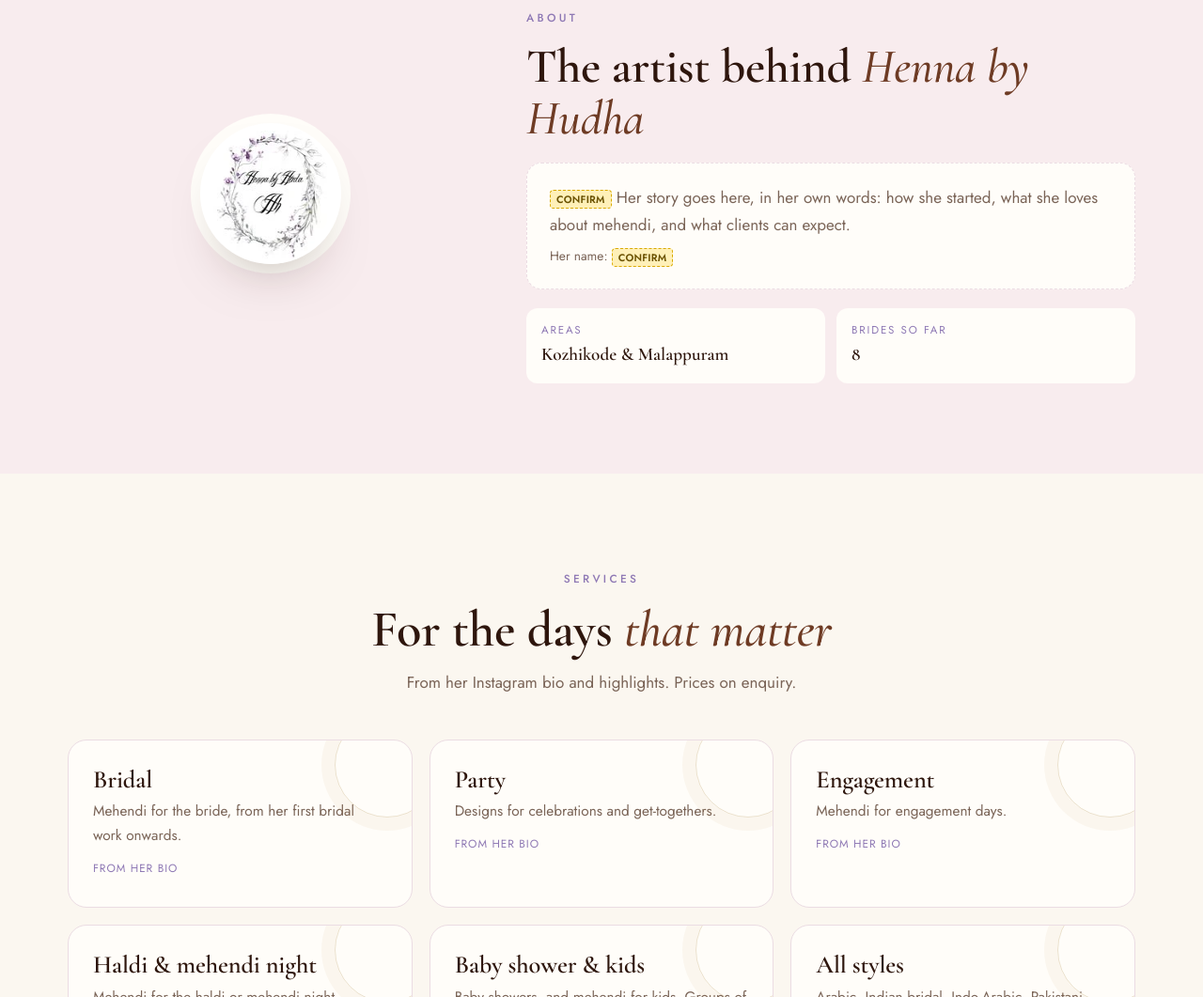
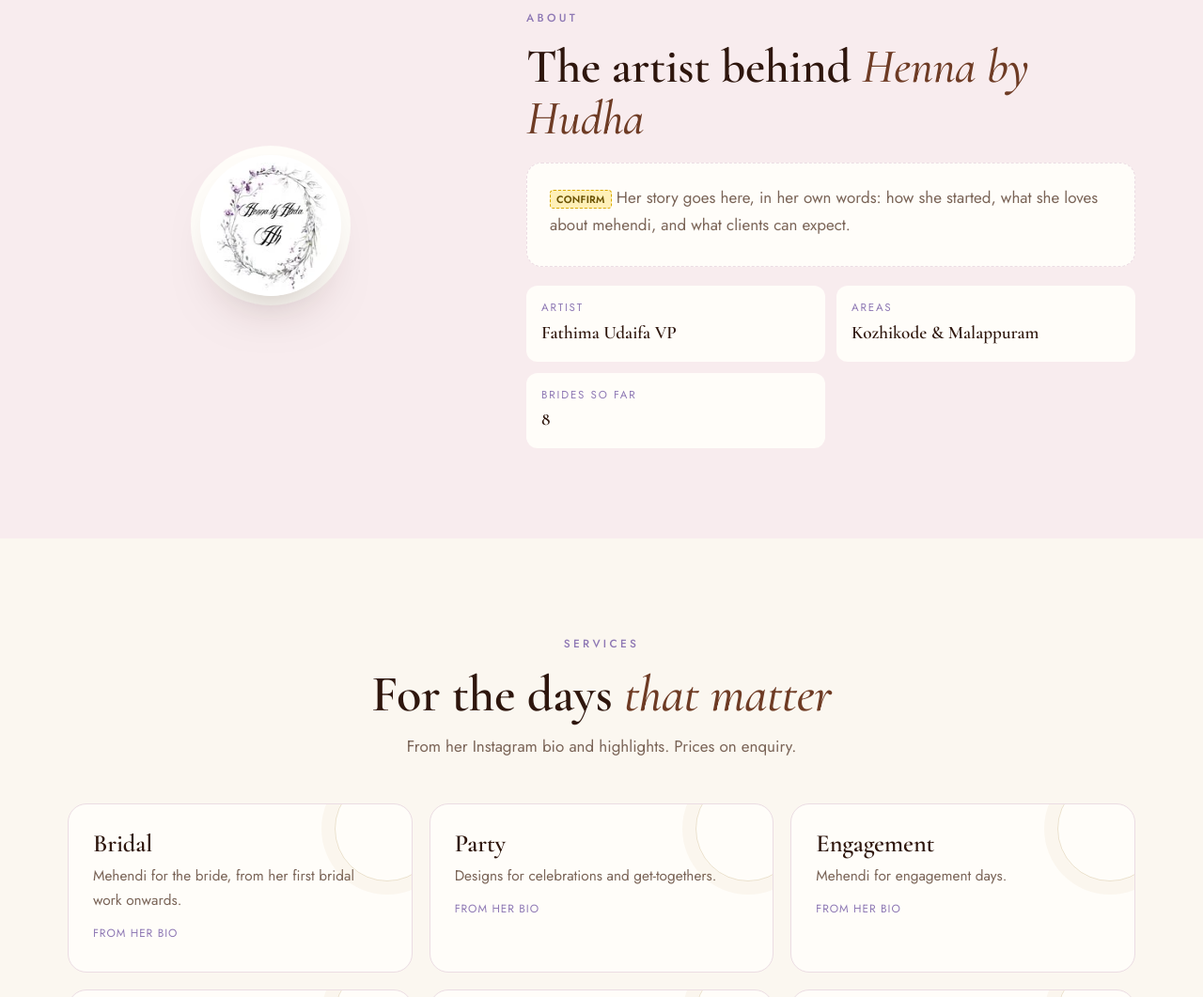
Before and after one commit to rashad0mp-droid/henna-by-hudha, a plain HTML site: page index.html in a window 1280 px wide. Shown: the part 3597-4658 px from the top of the page at 94% size. Drawn offline with nearby package versions, Linux system fonts and the light colour scheme.

Commit message:
Add the artist's name: Fathima Udaifa VP
Co-Authored-By: Claude Opus 5.5 <noreply@anthropic.com>

```diff
--- a/index.html
+++ b/index.html
@@ -340,9 +340,9 @@ footer{background:var(--henna-deep);color:rgba(251,247,240,.72);padding:64px 0 1
       <h2 id="ab-h">The artist behind <em data-brand>Henna by Hudha</em></h2>
       <div class="story">
         <p><span class="conf">CONFIRM</span> Her story goes here, in her own words: how she started, what she loves about mehendi, and what clients can expect.</p>
-        <p style="margin:0;font-size:.86rem">Her name: <span class="conf">CONFIRM</span></p>
       </div>
       <div class="facts">
+        <div><span>Artist</span><b>Fathima Udaifa VP</b></div>
         <div><span>Areas</span><b>Kozhikode &amp; Malappuram</b></div>
         <div><span>Brides so far</span><b>8</b></div>
       </div>
```
